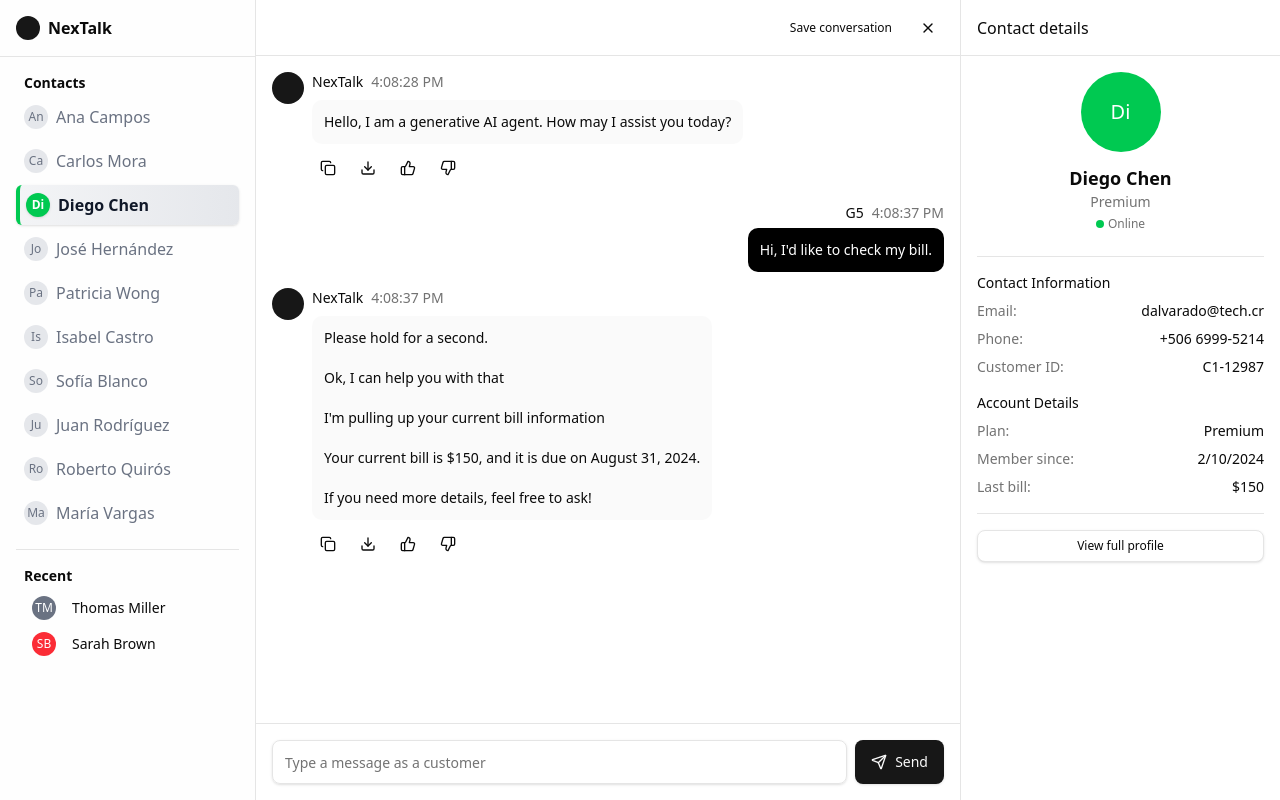
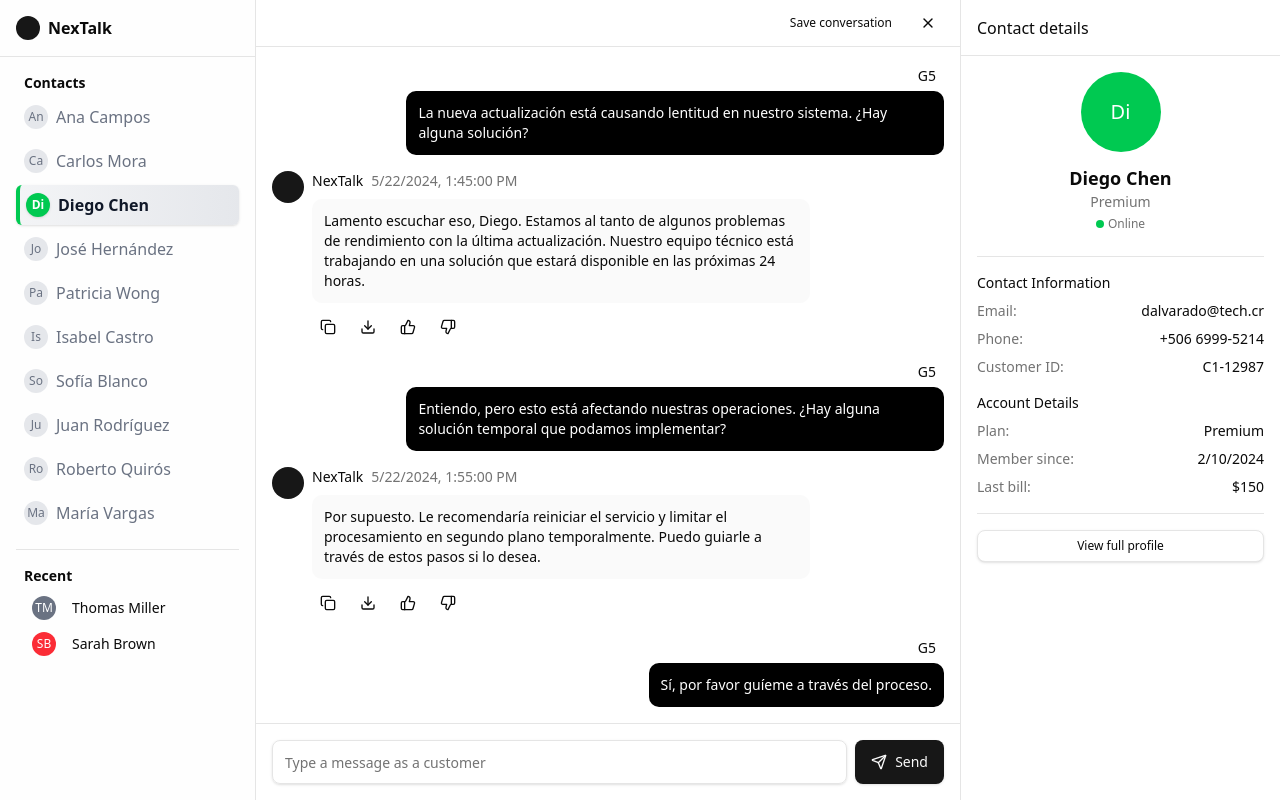
Before and after one commit to frankalessandro/Support-Chat-Library-React-Router, a React (Vite) app: page /chat/C1-12987 in a window 1280 px wide. Built offline with nearby package versions, Linux system fonts and the light colour scheme.

Commit message:
skeleton for loading chat, alert no message in chat, and new load spinner page

```diff
--- a/src/AppRouter.tsx
+++ b/src/AppRouter.tsx
@@ -31,8 +31,14 @@ export const AppRouter = () => {
           element={
             <Suspense
               fallback={
-                <div className="flex items-center justify-center h-screen">
-                  <div className="animate-spin rounded-full h-12 w-12 border-t-4 border-b-2 border-primary"></div>
+                <div className="flex items-center justify-center h-screen bg-background">
+                  <div className="flex flex-col items-center gap-4">
+                    <div className="relative">
+                      <div className="h-12 w-12 border-4 border-primary border-t-transparent rounded-full animate-spin" />
+                      <div className="absolute top-1/2 left-1/2 -translate-x-1/2 -translate-y-1/2 h-8 w-8 border-4 border-secondary border-t-transparent rounded-full animate-spin [animation-direction:reverse]" />
+                    </div>
+                    <span className="text-sm text-muted-foreground">Loading conversation...</span>
+                  </div>
                 </div>
               }
             >
--- /dev/null
+++ b/src/chat/components/ChatSkeleton.tsx
@@ -0,0 +1,45 @@
+export const ChatSkeleton = () => {
+  return (
+    <div className="flex-1 flex flex-col p-4 space-y-4">
+      {/* Agent message skeleton */}
+      <div className="flex gap-2 max-w-[80%]">
+        <div className="h-8 w-8 rounded-full bg-muted animate-pulse" />
+        <div className="space-y-2 flex-1">
+          <div className="flex items-center gap-2">
+            <div className="h-4 w-20 bg-muted rounded animate-pulse" />
+            <div className="h-4 w-32 bg-muted rounded animate-pulse" />
+          </div>
+          <div className="p-3 bg-muted/50 rounded-lg">
+            <div className="h-4 w-full bg-muted rounded animate-pulse" />
+            <div className="h-4 w-3/4 bg-muted rounded animate-pulse mt-2" />
+          </div>
+        </div>
+      </div>
+
+      {/* User message skeleton */}
+      <div className="flex flex-col items-end">
+        <div className="text-right mb-1">
+          <div className="h-4 w-24 bg-muted rounded animate-pulse ml-auto" />
+        </div>
+        <div className="bg-muted p-3 rounded-lg max-w-[80%] w-64">
+          <div className="h-4 w-full bg-muted-foreground/20 rounded animate-pulse" />
+          <div className="h-4 w-2/3 bg-muted-foreground/20 rounded animate-pulse mt-2" />
+        </div>
+      </div>
+
+      {/* Repeat a few more skeletons */}
+      <div className="flex gap-2 max-w-[80%]">
+        <div className="h-8 w-8 rounded-full bg-muted animate-pulse" />
+        <div className="space-y-2 flex-1">
+          <div className="flex items-center gap-2">
+            <div className="h-4 w-20 bg-muted rounded animate-pulse" />
+            <div className="h-4 w-32 bg-muted rounded animate-pulse" />
+          </div>
+          <div className="p-3 bg-muted/50 rounded-lg">
+            <div className="h-4 w-full bg-muted rounded animate-pulse" />
+          </div>
+        </div>
+      </div>
+    </div>
+  );
+};
--- a/src/chat/pages/ChatPages.tsx
+++ b/src/chat/pages/ChatPages.tsx
@@ -1,39 +1,25 @@
-
-import { useState } from "react"
-import { Button } from "@/components/ui/button"
-import { Textarea } from "@/components/ui/textarea"
-import { ScrollArea } from "@/components/ui/scroll-area"
-import { Copy, Download, ThumbsUp, ThumbsDown, Send } from "lucide-react"
-import { useParams } from "react-router"
-
-interface Message {
-  role: "agent" | "user"
-  content: string
-  timestamp: string
-}
+import { useState } from 'react';
+import { Button } from '@/components/ui/button';
+import { Textarea } from '@/components/ui/textarea';
+import { ScrollArea } from '@/components/ui/scroll-area';
+import { Copy, Download, ThumbsUp, ThumbsDown, Send, MessageSquare } from 'lucide-react';
+import { useParams } from 'react-router';
+import { getClientMessages } from '@/fakeData/fakeData';
+import { useQuery } from '@tanstack/react-query';
+import { ChatSkeleton } from '../components/ChatSkeleton';
 
 export default function ChatPages() {
-  const {clientId = ''} = useParams()
-  console.log(clientId)
-  const [input, setInput] = useState("")
-  const [messages] = useState<Message[]>([
-    {
-      role: "agent",
-      content: "Hello, I am a generative AI agent. How may I assist you today?",
-      timestamp: "4:08:28 PM",
-    },
-    {
-      role: "user",
-      content: "Hi, I'd like to check my bill.",
-      timestamp: "4:08:37 PM",
-    },
-    {
-      role: "agent",
-      content:
-        "Please hold for a second.\n\nOk, I can help you with that\n\nI'm pulling up your current bill information\n\nYour current bill is $150, and it is due on August 31, 2024.\n\nIf you need more details, feel free to ask!",
-      timestamp: "4:08:37 PM",
-    },
-  ])
+  const { clientId = '' } = useParams();
+
+  const [input, setInput] = useState('');
+  const { data: messages = [], isLoading } = useQuery({
+    queryKey: ['messages', clientId],
+    queryFn: () => getClientMessages(clientId),
+  });
+
+  if (isLoading) {
+    return <ChatSkeleton />;
+  }
 
   return (
     <div className="flex-1 flex flex-col">
@@ -41,17 +27,21 @@ export default function ChatPages() {
         <div className="space-y-4">
           {messages.map((message, index) => (
             <div key={index} className="w-full">
-              {message.role === "agent" ? (
+              {message.sender === 'agent' ? (
                 // Agent message - left aligned
                 <div className="flex gap-2 max-w-[80%]">
                   <div className="h-8 w-8 rounded-full bg-primary flex-shrink-0" />
                   <div className="space-y-2">
                     <div className="flex items-center gap-2">
                       <span className="text-sm font-medium">NexTalk</span>
-                      <span className="text-sm text-muted-foreground">{message.timestamp}</span>
+                      <span className="text-sm text-muted-foreground">
+                        {message.createdAt.toLocaleString()}
+                      </span>
                     </div>
                     <div className="p-3 bg-muted/50 rounded-lg">
-                      <p className="text-sm whitespace-pre-wrap">{message.content}</p>
+                      <p className="text-sm whitespace-pre-wrap">
+                        {message.content}
+                      </p>
                     </div>
                     <div className="flex items-center gap-2">
                       <Button variant="ghost" size="icon" className="h-8 w-8">
@@ -74,10 +64,14 @@ export default function ChatPages() {
                 <div className="flex flex-col items-end">
                   <div className="text-right mb-1">
                     <span className="text-sm font-medium mr-2">G5</span>
-                    <span className="text-sm text-muted-foreground">{message.timestamp}</span>
+                    <span className="text-sm text-muted-foreground">
+                      {message.timestamp}
+                    </span>
                   </div>
                   <div className="bg-black text-white p-3 rounded-lg max-w-[80%]">
-                    <p className="text-sm whitespace-pre-wrap">{message.content}</p>
+                    <p className="text-sm whitespace-pre-wrap">
+                      {message.content}
+                    </p>
                   </div>
                 </div>
               )}
@@ -85,6 +79,17 @@ export default function ChatPages() {
           ))}
         </div>
       </ScrollArea>
+
+      {
+        messages.length === 0 && (
+          <div className="flex items-center justify-center h-[calc(100vh-200px)]">
+            <div className="text-center space-y-2">
+              <MessageSquare className="h-8 w-8 mx-auto text-muted-foreground" />
+              <p className="text-sm text-muted-foreground">There are no messages in this chat.</p>
+            </div>
+          </div>
+        )
+      }
       <div className="p-4 border-t">
         <div className="flex items-center gap-2">
           <Textarea
@@ -100,5 +105,5 @@ export default function ChatPages() {
         </div>
       </div>
     </div>
-  )
+  );
 }
```
